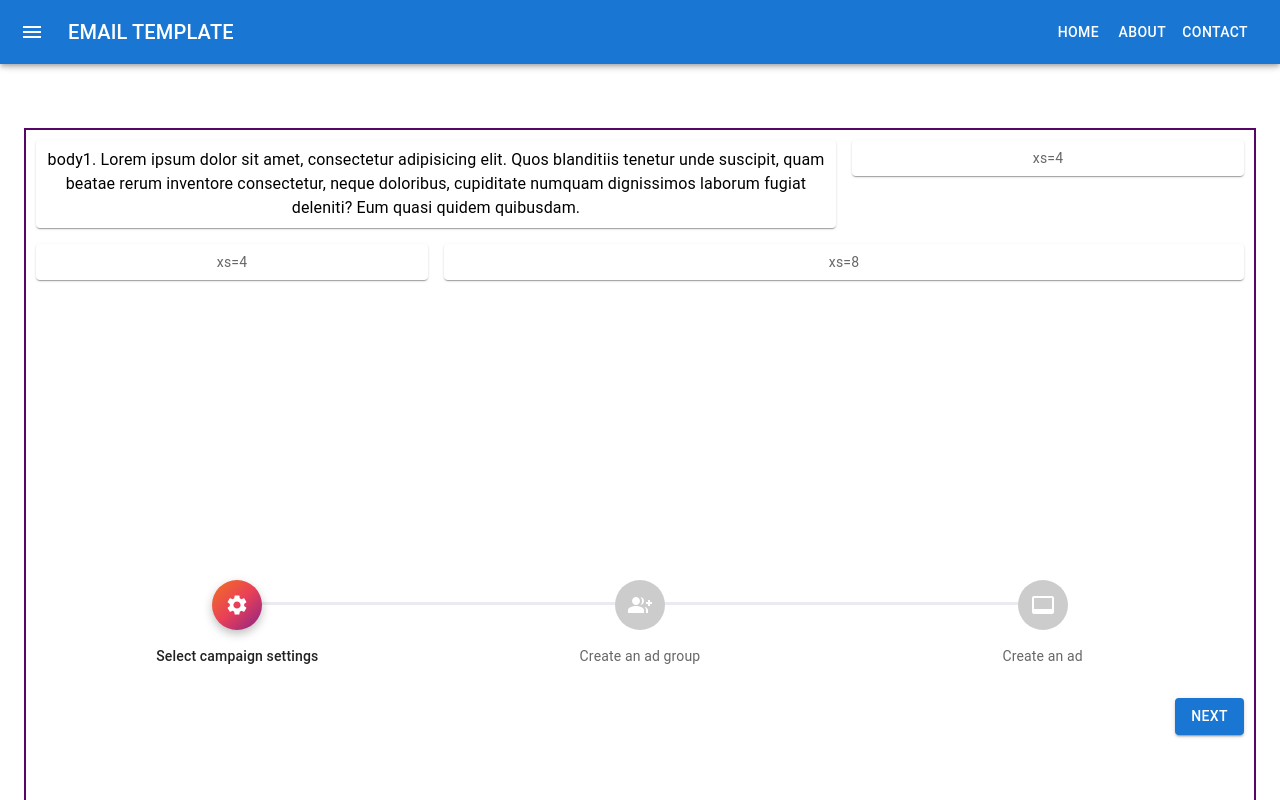
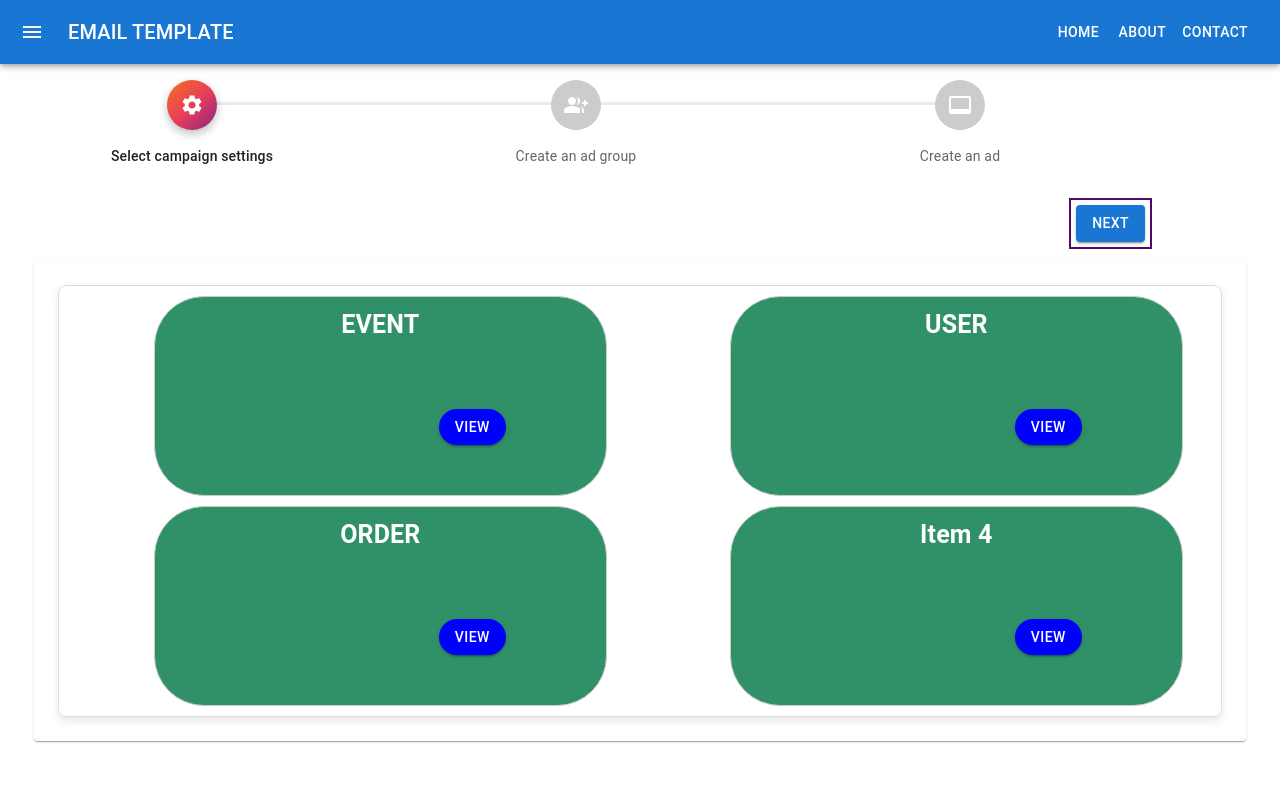
Before and after one commit to nakandara/email-template, a React (Create React App) app: page /template in a window 1280 px wide. Shown: the top 800 px of the page. Built offline with nearby package versions, Linux system fonts and the light colour scheme.

Commit message:
add step creator

```diff
--- a/src/components/category/Category2.tsx
+++ b/src/components/category/Category2.tsx
@@ -124,7 +124,7 @@ const Category2: React.FC = () => {
     setIsModalOpen(false);
   };
 
-  const newData: DataItem[] = transformPayloadToData(payloadEvent[0]);
+  const newData: DataItem[] = transformPayloadToData(payloadData[0]);
   console.log(newData);
 
   const jsonData = JSON.stringify(newData, null, 2);
--- a/src/components/linearSteps/CustomizedSteppers.tsx
+++ b/src/components/linearSteps/CustomizedSteppers.tsx
@@ -1,16 +1,18 @@
-import React, { useState } from 'react';
-import { styled } from '@mui/system';
-import Stack from '@mui/material/Stack';
-import Stepper from '@mui/material/Stepper';
-import Step from '@mui/material/Step';
-import StepLabel from '@mui/material/StepLabel';
-import Button from '@mui/material/Button';
-import Check from '@mui/icons-material/Check';
-import SettingsIcon from '@mui/icons-material/Settings';
-import GroupAddIcon from '@mui/icons-material/GroupAdd';
-import VideoLabelIcon from '@mui/icons-material/VideoLabel';
-import StepConnector, { stepConnectorClasses } from '@mui/material/StepConnector';
-import { StepIconProps } from '@mui/material/StepIcon';
+import React, { useState } from "react";
+import { styled } from "@mui/system";
+import Stack from "@mui/material/Stack";
+import Stepper from "@mui/material/Stepper";
+import Step from "@mui/material/Step";
+import StepLabel from "@mui/material/StepLabel";
+import Button from "@mui/material/Button";
+import Check from "@mui/icons-material/Check";
+import SettingsIcon from "@mui/icons-material/Settings";
+import GroupAddIcon from "@mui/icons-material/GroupAdd";
+import VideoLabelIcon from "@mui/icons-material/VideoLabel";
+import StepConnector, {
+  stepConnectorClasses,
+} from "@mui/material/StepConnector";
+import { StepIconProps } from "@mui/material/StepIcon";
 
 const ColorlibConnector = styled(StepConnector)(({ theme }) => ({
   [`&.${stepConnectorClasses.alternativeLabel}`]: {
@@ -19,44 +21,45 @@ const ColorlibConnector = styled(StepConnector)(({ theme }) => ({
   [`&.${stepConnectorClasses.active}`]: {
     [`& .${stepConnectorClasses.line}`]: {
       backgroundImage:
-        'linear-gradient( 95deg,rgb(242,113,33) 0%,rgb(233,64,87) 50%,rgb(138,35,135) 100%)',
+        "linear-gradient( 95deg,rgb(242,113,33) 0%,rgb(233,64,87) 50%,rgb(138,35,135) 100%)",
     },
   },
   [`&.${stepConnectorClasses.completed}`]: {
     [`& .${stepConnectorClasses.line}`]: {
       backgroundImage:
-        'linear-gradient( 95deg,rgb(242,113,33) 0%,rgb(233,64,87) 50%,rgb(138,35,135) 100%)',
+        "linear-gradient( 95deg,rgb(242,113,33) 0%,rgb(233,64,87) 50%,rgb(138,35,135) 100%)",
     },
   },
   [`& .${stepConnectorClasses.line}`]: {
     height: 3,
     border: 0,
     backgroundColor:
-      theme.palette.mode === 'dark' ? theme.palette.grey[800] : '#eaeaf0',
+      theme.palette.mode === "dark" ? theme.palette.grey[800] : "#eaeaf0",
     borderRadius: 1,
   },
 }));
 
-const ColorlibStepIconRoot = styled('div')<{
+const ColorlibStepIconRoot = styled("div")<{
   ownerState: { completed?: boolean; active?: boolean };
 }>(({ theme, ownerState }) => ({
-  backgroundColor: theme.palette.mode === 'dark' ? theme.palette.grey[700] : '#ccc',
+  backgroundColor:
+    theme.palette.mode === "dark" ? theme.palette.grey[700] : "#ccc",
   zIndex: 1,
-  color: '#fff',
+  color: "#fff",
   width: 50,
   height: 50,
-  display: 'flex',
-  borderRadius: '50%',
-  justifyContent: 'center',
-  alignItems: 'center',
+  display: "flex",
+  borderRadius: "50%",
+  justifyContent: "center",
+  alignItems: "center",
   ...(ownerState.active && {
     backgroundImage:
-      'linear-gradient( 136deg, rgb(242,113,33) 0%, rgb(233,64,87) 50%, rgb(138,35,135) 100%)',
-    boxShadow: '0 4px 10px 0 rgba(0,0,0,.25)',
+      "linear-gradient( 136deg, rgb(242,113,33) 0%, rgb(233,64,87) 50%, rgb(138,35,135) 100%)",
+    boxShadow: "0 4px 10px 0 rgba(0,0,0,.25)",
   }),
   ...(ownerState.completed && {
     backgroundImage:
-      'linear-gradient( 136deg, rgb(242,113,33) 0%, rgb(233,64,87) 50%, rgb(138,35,135) 100%)',
+      "linear-gradient( 136deg, rgb(242,113,33) 0%, rgb(233,64,87) 50%, rgb(138,35,135) 100%)",
   }),
 }));
 
@@ -67,21 +70,36 @@ function ColorlibStepIcon(props: StepIconProps) {
     1: <SettingsIcon />,
     2: <GroupAddIcon />,
     3: <VideoLabelIcon />,
-
   };
 
   return (
-    <ColorlibStepIconRoot ownerState={{ completed, active }} className={className}>
-      {completed ? <Check className="QontoStepIcon-completedIcon" /> : icons[String(props.icon)]}
+    <ColorlibStepIconRoot
+      ownerState={{ completed, active }}
+      className={className}
+    >
+      {completed ? (
+        <Check className="QontoStepIcon-completedIcon" />
+      ) : (
+        icons[String(props.icon)]
+      )}
     </ColorlibStepIconRoot>
   );
 }
 
-const steps = ['Select campaign settings', 'Create an ad group', 'Create an ad'];
+const steps = [
+  "Select campaign settings",
+  "Create an ad group",
+  "Create an ad",
+];
 
-export default function CustomizedSteppers() {
-  const [activeStep, setActiveStep] = useState(0);
-
+interface CustomCardProps {
+  activeStep: number;
+  setActiveStep: React.Dispatch<React.SetStateAction<number>>;
+}
+const CustomizedSteppers: React.FC<CustomCardProps> = ({
+  activeStep,
+  setActiveStep,
+}) => {
   const handleNext = () => {
     setActiveStep((prevActiveStep) => prevActiveStep + 1);
   };
@@ -91,8 +109,12 @@ export default function CustomizedSteppers() {
   };
 
   return (
-    <Stack sx={{ width: '100%' }} spacing={4}>
-      <Stepper alternativeLabel activeStep={activeStep} connector={<ColorlibConnector />}>
+    <Stack sx={{ width: "90%" }} spacing={4}>
+      <Stepper
+        alternativeLabel
+        activeStep={activeStep}
+        connector={<ColorlibConnector />}
+      >
         {steps.map((label, index) => (
           <Step key={label}>
             <StepLabel StepIconComponent={ColorlibStepIcon}>{label}</StepLabel>
@@ -100,6 +122,7 @@ export default function CustomizedSteppers() {
         ))}
       </Stepper>
       <Stack direction="row" spacing={2} justifyContent="flex-end">
+        <div className="step_button">
           {activeStep !== 0 && (
             <Button variant="contained" onClick={handleBack}>
               Back
@@ -110,7 +133,10 @@ export default function CustomizedSteppers() {
               Next
             </Button>
           )}
+        </div>
       </Stack>
     </Stack>
   );
-}
+};
+
+export default CustomizedSteppers;
--- /dev/null
+++ b/src/components/template/PayloadList.tsx
@@ -0,0 +1,28 @@
+import "./Template.css";
+import Button from "@mui/material/Button";
+
+const sampleItems = ["EVENT", "USER", "ORDER", "Item 4"];
+
+const PayloadList = () => {
+  return (
+    <div className="card-container">
+      <div className="card">
+        <ul className="ul-class">
+          {sampleItems.map((item, index) => (
+            <li className="cardItem" key={index}>
+              <div className="item-heading"> {item}</div>
+
+              <div className="button-container">
+                <Button sx={{ backgroundColor: 'blue',borderRadius:"100px" }} variant="contained" color="success">
+                  View
+                </Button>
+              </div>
+            </li>
+          ))}
+        </ul>
+      </div>
+    </div>
+  );
+};
+
+export default PayloadList;
--- a/src/components/template/SelectPayload.tsx
+++ b/src/components/template/SelectPayload.tsx
@@ -4,7 +4,10 @@ import Paper from "@mui/material/Paper";
 import Grid from "@mui/material/Unstable_Grid2";
 import Typography from "@mui/material/Typography";
 import CustomizedSteppers from "../linearSteps/CustomizedSteppers";
-import "./Template.css"
+import "./Template.css";
+import PayloadList from "./PayloadList";
+import Category2 from "../category/Category2";
+import { useState } from "react";
 
 const Item = styled(Paper)(({ theme }) => ({
   backgroundColor: theme.palette.mode === "dark" ? "#1A2027" : "#fff",
@@ -15,33 +18,29 @@ const Item = styled(Paper)(({ theme }) => ({
 }));
 
 const SelectPayload = () => {
+  const [activeStep, setActiveStep] = useState(0);
+
+  console.log(activeStep);
+
   return (
     <div className="template_card">
+      <div className="fixed-header">
+        <CustomizedSteppers
+          activeStep={activeStep}
+          setActiveStep={setActiveStep}
+        />
+      </div>
       <div className="template_content">
         <Box sx={{ flexGrow: 1 }}>
           <Grid container spacing={2}>
-            <Grid xs={8}>
-              <Item><Typography  sx={{ color: "black" }} variant="body1">
-                body1. Lorem ipsum dolor sit amet, consectetur adipisicing elit.
-                Quos blanditiis tenetur unde suscipit, quam beatae rerum
-                inventore consectetur, neque doloribus, cupiditate numquam
-                dignissimos laborum fugiat deleniti? Eum quasi quidem quibusdam.
-              </Typography></Item>
-            </Grid>
-            <Grid xs={4}>
-              <Item>xs=4</Item>
-            </Grid>
-            <Grid xs={4}>
-              <Item>xs=4</Item>
-            </Grid>
-            <Grid xs={8}>
-              <Item>xs=8</Item>
+            <Grid xs={12}>
+              <Item>
+                {activeStep !== 0 && <Category2 />}
+                {activeStep < 2 - 1 && <PayloadList />}
+              </Item>
             </Grid>
           </Grid>
         </Box>
-      </div>
-      <div>
-        <CustomizedSteppers />
       </div>
     </div>
   );
--- a/src/components/template/Template.css
+++ b/src/components/template/Template.css
@@ -41,15 +41,106 @@
     background-color: #ddd;
     z-index: -1;
   }
-
+  .fixed-header {
+    position: fixed;
+    padding-top: 70px;
+    top: 10px;
+    left: 0;
+    width: 100%;
+    background-color: #fff; /* Adjust background color as needed */
+    z-index: 1000; /* Set z-index higher than other elements if needed */
+  }
 
   .template_card{
-    border: 2px solid #560666;
+    /* border: 2px solid #560666; */
    padding: 10px;
-    height: 100vh;
+    height: 150vh;
     width: 100%;
+    margin-top: 10%;
+  }
+
+  .step_button{
+   left: 1000px;
+   border: 2px solid #560666;
+  padding: 5px;
   }
 
   .template_content{
-    margin-bottom: 300px;
+    margin-bottom: 118px;
   }
+
+
+  .card-container {
+    display: flex;
+    justify-content: center;
+
+  }
+
+  .card {
+    border: 1px solid #ddd;
+    padding: 10px;
+
+  }
+
+  .ul-class {
+    list-style: none;
+
+    margin: 0;
+    padding: 0;
+    display: grid;
+    grid-template-columns: repeat(2, 1fr);
+    grid-gap: 10px; /* Adjust the gap between items as needed */
+  }
+
+  .cardItem {
+    border: 1px solid #ccc;
+    width: 80%;
+    margin-left: 15%;
+    padding: 10px;
+    text-align: center;
+    height: 25vh;
+    border-radius: 50px;
+    background-color: rgb(48, 145, 104);
+    position: relative;
+    border: 1px solid #ccc;
+
+  }
+
+  .button-container {
+    position: absolute;
+    bottom: 50px;
+    right: 100px;
+
+
+  }
+  .button-container button {
+
+    font-size: 14px;
+  }
+
+  @media (max-width: 625px) {
+
+    .button-container {
+      position: absolute;
+      bottom: 25px;
+      right: 50px;
+
+
+    }
+    .ul-class {
+      list-style: none;
+
+      margin: 0;
+      padding: 0;
+      display: grid;
+      grid-template-columns: repeat(1, 1fr);
+      grid-gap: 10px; /* Adjust the gap between items as needed */
+    }
+
+  }
+
+  .item-heading{
+    font-size: 25px;
+    color: #fff;
+    font-weight: 700;
+  }
```
Lines whose indentation alone changed are shown as unchanged.
